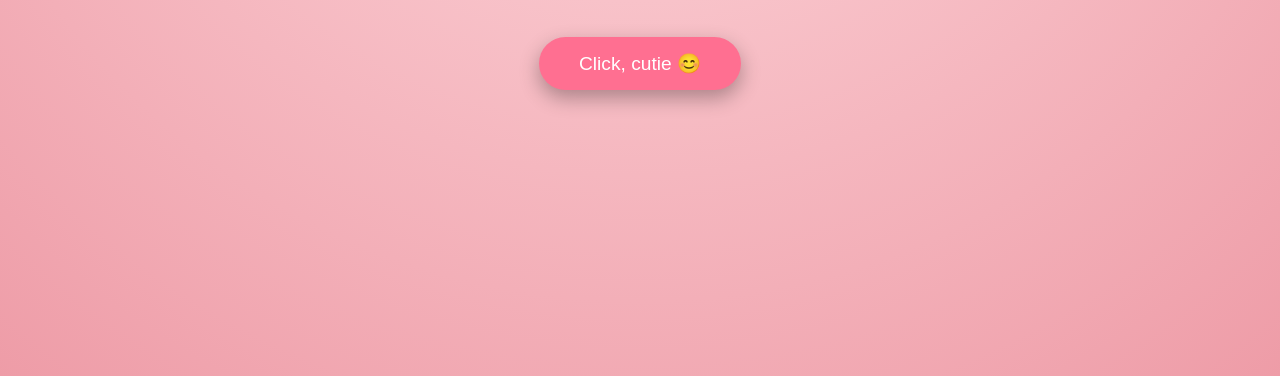
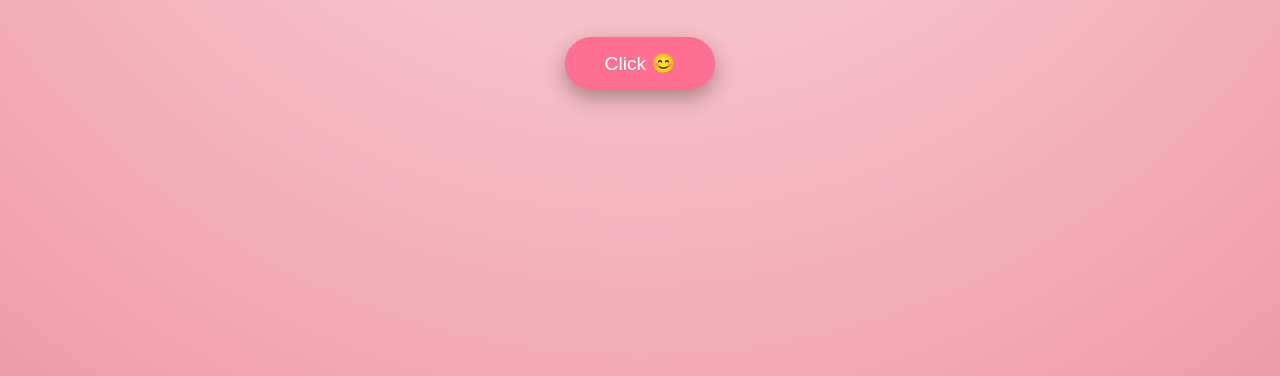
Before and after one commit to Sufianrhm/For-you, a plain HTML site: page index.html in a window 1280 px wide. Shown: the part 424-800 px from the top of the page. Drawn offline with Linux system fonts and the light colour scheme.

Commit message:
Update index.html

```diff
--- a/index.html
+++ b/index.html
@@ -112,7 +112,7 @@
   <div class="page" id="page1">
     <h1>Hi Suhana</h1>
     <p>You are really pretty ❤️</p>
-    <button onclick="nextPage()">Click, cutie 😊</button>
+    <button onclick="nextPage()">Click 😊</button>
   </div>
 
   <!-- Page 2 -->
```
